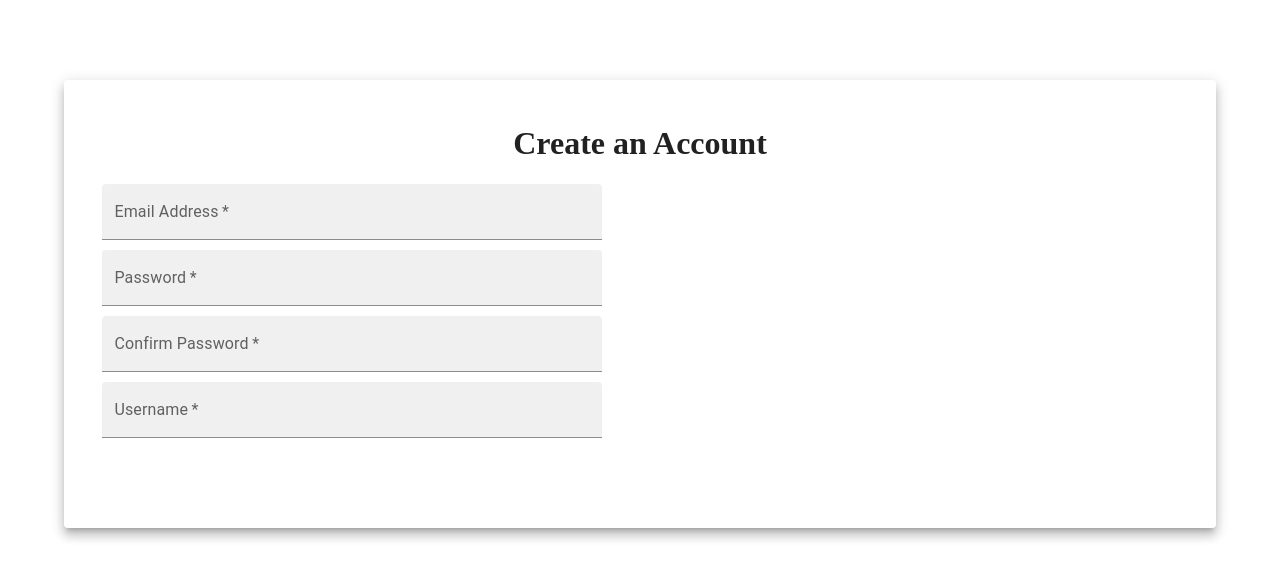
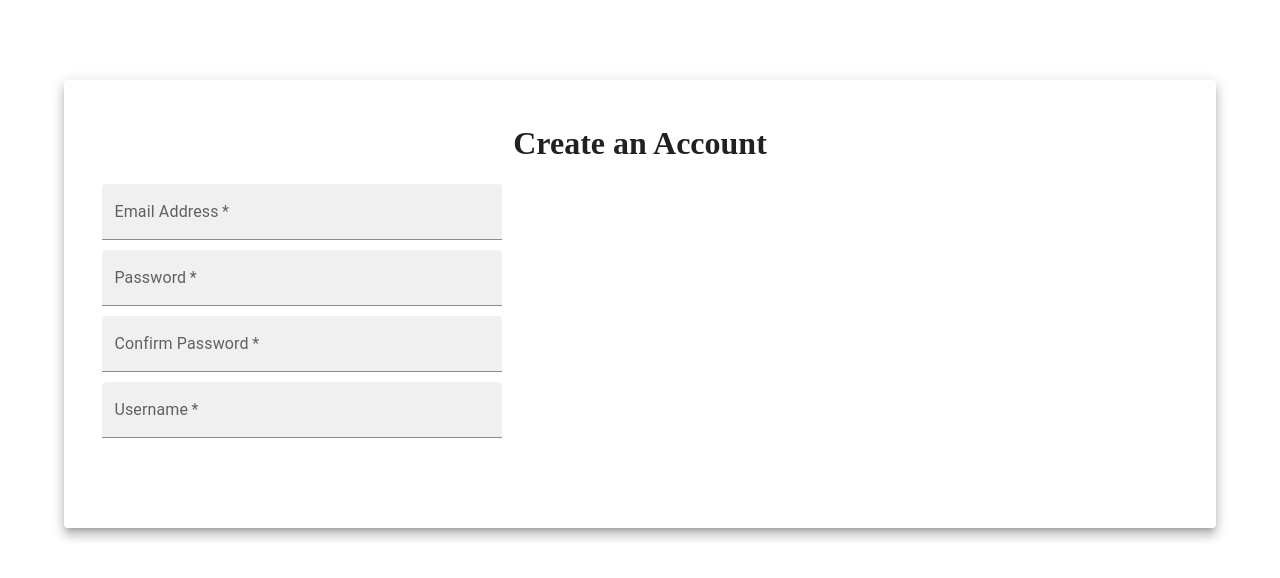
Before and after one commit to NerdyWithZainab/video-annotator, a Next.js app: page /create-account in a window 1280 px wide. Shown: the top 578 px of the page. Built offline with nearby package versions, Linux system fonts and the light colour scheme.

Commit message:
make the username tests pass finally by spelling the word target correctly

```diff
--- a/pages/create-account/index.tsx
+++ b/pages/create-account/index.tsx
@@ -68,7 +68,7 @@ const CreateAccount: React.FC = () => {
           label="Email Address"
           required
           helperText={emailInvalid ? "Must be a valid email address" : ""}
-          style={{ marginBottom: 10, maxWidth: 500 }}
+          style={{ marginBottom: 10, maxWidth: 400 }}
           onChange={handleEmailChange}
           value={email}
         ></TextField>
@@ -87,7 +87,7 @@ const CreateAccount: React.FC = () => {
               : ""
           }
           onChange={handlePasswordChange}
-          style={{ marginBottom: 10, maxWidth: 500 }}
+          style={{ marginBottom: 10, maxWidth: 400 }}
           value={password}
         ></TextField>
       </div>
@@ -102,7 +102,7 @@ const CreateAccount: React.FC = () => {
           helperText={
             confirmPasswordInvalid ? "Passwords must be identical" : ""
           }
-          style={{ marginBottom: 10, maxWidth: 500 }}
+          style={{ marginBottom: 10, maxWidth: 400 }}
           onChange={handleConfirmPasswordChange}
           value={confirmPassword}
         ></TextField>
@@ -118,7 +118,7 @@ const CreateAccount: React.FC = () => {
           helperText={
             userNameInvalid ? "Username is required" : "" // TODO already exists; try another username
           }
-          style={{ marginBottom: 10, maxWidth: 500 }}
+          style={{ marginBottom: 10, maxWidth: 400 }}
           onChange={handleUsernameChange}
           value={username}
         ></TextField>
--- a/utilities/validators.tsx
+++ b/utilities/validators.tsx
@@ -27,8 +27,8 @@ export function isValidPassword(password: string): boolean {
 }
 
 export function isValidUsername(username: string): boolean {
-  console.log("deleteMe username is: ");
-  console.log(username === "");
-  console.log(Boolean(username));
+  // console.log("deleteMe username is: ");
+  // console.log(username === "");
+  // console.log(Boolean(username));
   return Boolean(username);
 }
```
Also changed, not shown: 1 other file (tests, documents, lock files or other folders).
